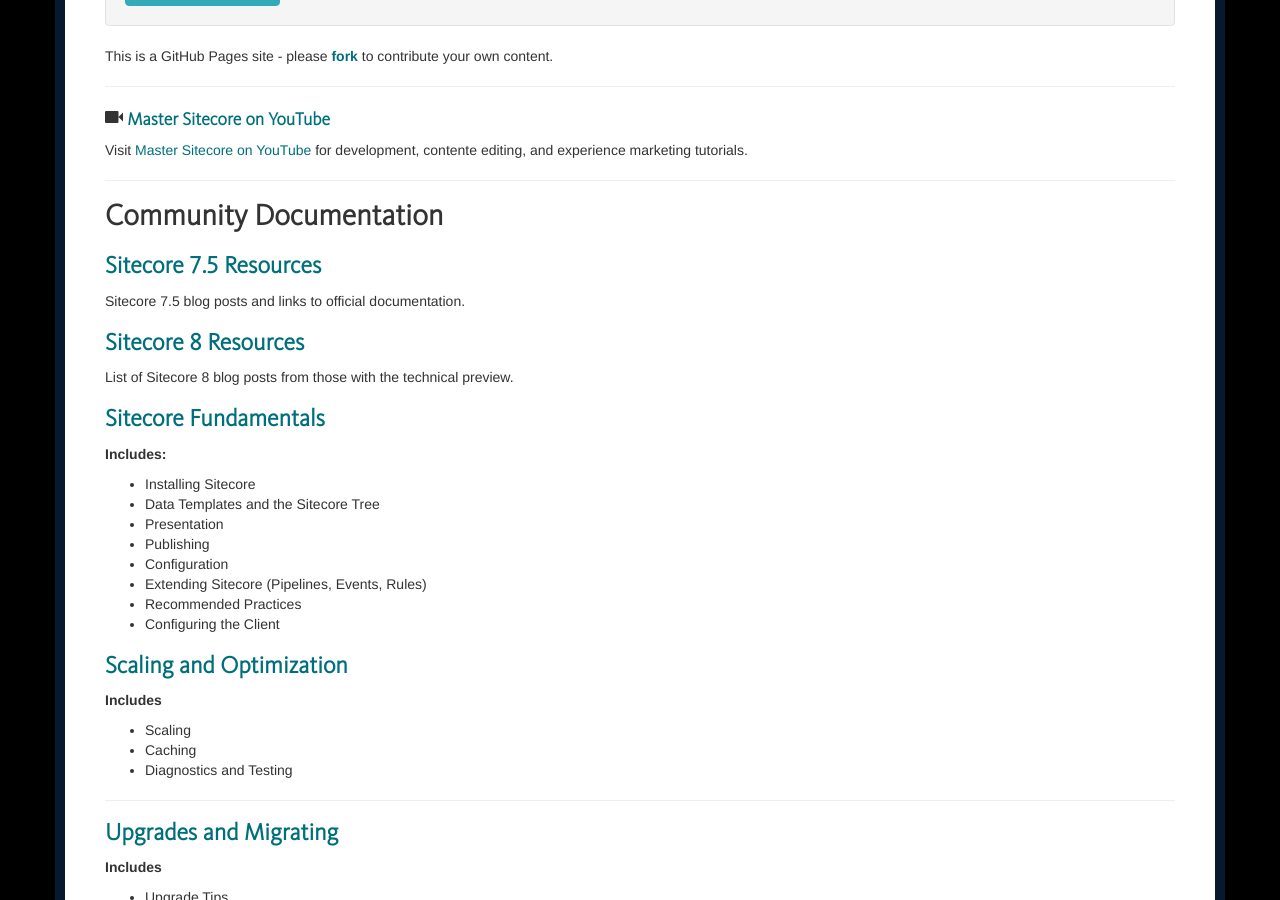
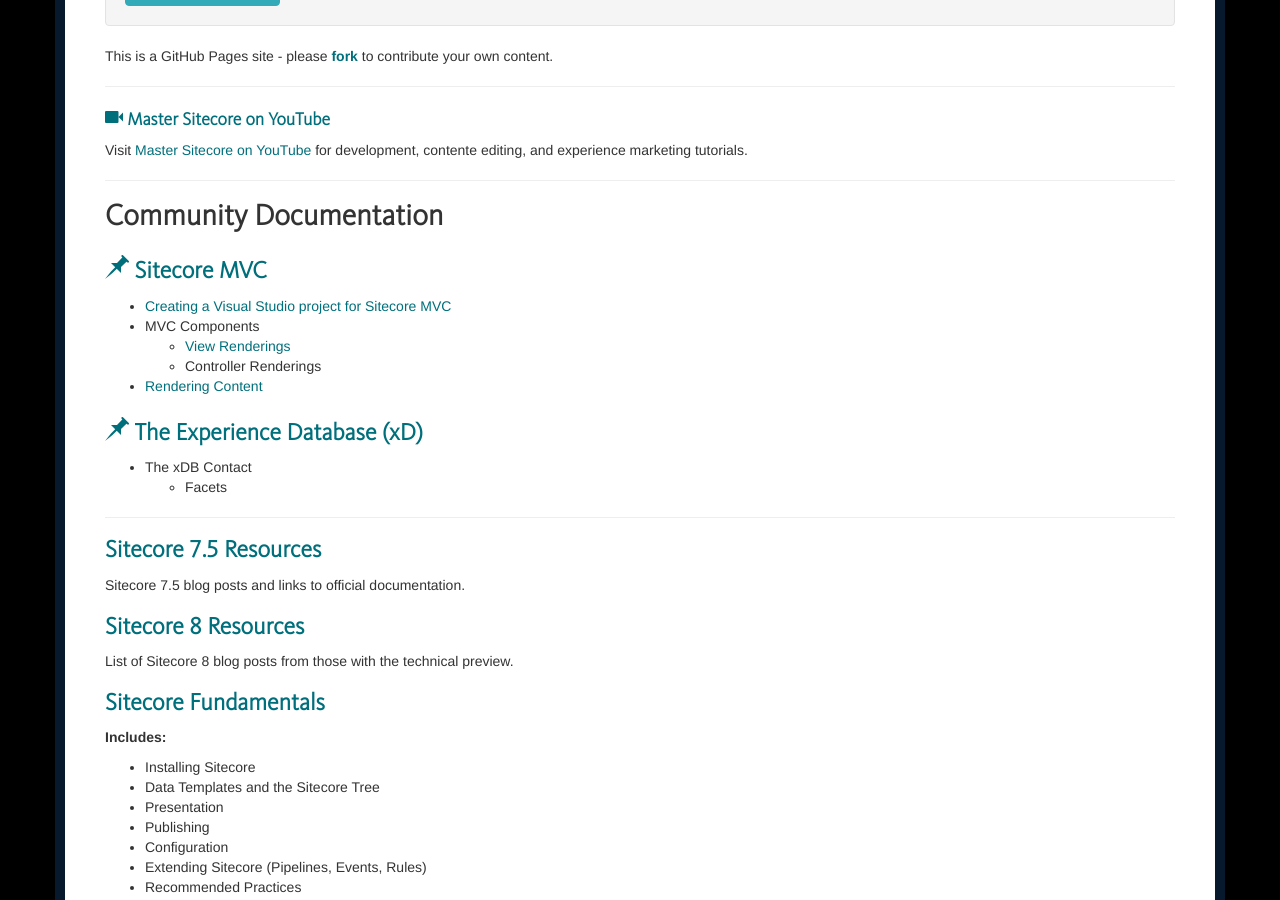
Before and after one commit to Sitecore-Community/docs, a Jekyll site: the page built from index.html, in a window 1280 px wide and 900 px high, scrolled down 492 px. Built offline with Jekyll 4.4.1, drawn with Linux system fonts in a browser that asks for light colours; nearby versions of some CDN libraries; the list of posts is cut into pages by our own code; some of the changed text lies outside the part shown.

Commit message:
Added draft xDB documentation (mostly about the contact).

```diff
--- a/_layouts/default.html
+++ b/_layouts/default.html
@@ -4,7 +4,7 @@
     <meta charset="utf-8">
     <meta http-equiv="X-UA-Compatible" content="IE=edge">
     <meta name="viewport" content="width=device-width, initial-scale=1">
-    <title>The Sitecore Table of Contents - {{page.title}}</title>
+    <title>Sitecore Community Documentation - {{page.title}}</title>
 
     <!-- Bootstrap -->
     <link href="{{ site.baseurl}}/css/bootstrap.min.css" rel="stylesheet">
--- a/_layouts/home.html
+++ b/_layouts/home.html
@@ -4,7 +4,7 @@
     <meta charset="utf-8">
     <meta http-equiv="X-UA-Compatible" content="IE=edge">
     <meta name="viewport" content="width=device-width, initial-scale=1">
-    <title>The Sitecore Table of Contents - {{page.title}}</title>
+    <title>Sitecore Community Documentation - {{page.title}}</title>
 
     <!-- Bootstrap -->
     <link href="{{ site.baseurl}}/css/bootstrap.min.css" rel="stylesheet">
--- a/index.html
+++ b/index.html
@@ -14,7 +14,7 @@
 
 <hr />
 
-<h4><span class="glyphicon glyphicon-facetime-video"></span> <a href="http://youtube.com/mastersitecore">Master Sitecore on YouTube</a></h4>
+<h4><a href="http://youtube.com/mastersitecore"><span class="glyphicon glyphicon-facetime-video"></span> Master Sitecore on YouTube</a></h4>
 
 <p>Visit  <a href="http://youtube.com/mastersitecore">Master Sitecore on YouTube</a> for development, contente editing, and experience marketing tutorials.
 
@@ -22,13 +22,49 @@
 
 <h2>Community Documentation</h2>
 
+
+<h3 id="sitecore-mvcdocsdocumentationsitecore-mvcindexhtml"><a href="{{site.baseurl}}/documentation/Sitecore MVC/index.html"><span class="glyphicon glyphicon-pushpin"></span> Sitecore MVC</a></h3>
+
+<ul>
+  <li><a href="{{site.baseurl}}/documentation/Sitecore MVC/Creating a Visual Studio Project for Sitecore MVC">Creating a Visual Studio project for Sitecore MVC</a></li>
+  <li>
+    MVC Components
+      <ul>
+        <li><a href="{{site.baseurl}}/documentation/Sitecore MVC/View Renderings">View Renderings</a></li>
+        <li>Controller Renderings</li>
+      </ul>
+  </li>
+  <li><a href="{{site.baseurl}}/documentation/Sitecore MVC/Rendering Content">Rendering Content</a></li>
+</ul>
+
+<h3><a href="{{site.baseurl}}/documentation/xDB/"><span class="glyphicon glyphicon-pushpin"></span> The Experience Database (xD)</a></h3>
+
+<ul>
+  <li>The xDB Contact
+      <ul>
+        <li>Facets</li>
+      </ul>
+
+  </li>
+</ul>
+
+
+<hr />
+
+
 <h3 id="sitecore-75-resourcesdocsdocumentationsitecore-7-5indexhtml"><a href="/docs/documentation/Sitecore 7-5/index.html">Sitecore 7.5 Resources</a></h3>
 <p>Sitecore 7.5 blog posts and links to official documentation.</p>
 
 <h3 id="sitecore-8-resourcesdocsdocumentationsitecore-8indexhtml"><a href="/docs/documentation/Sitecore 8/index.html">Sitecore 8 Resources</a></h3>
 <p>List of Sitecore 8 blog posts from those with the technical preview.</p>
 
+
+
+
 <h3 id="sitecore-fundamentalsdocsdocumentationsitecore-fundamentalsindexhtml"><a href="/docs/documentation/Sitecore Fundamentals/index.html">Sitecore Fundamentals</a></h3>
+
+
+
 
 <p><strong>Includes:</strong></p>
 
@@ -122,21 +158,6 @@
   <li>Sheer UI</li>
 </ul>
 
-
-<h3 id="sitecore-mvcdocsdocumentationsitecore-mvcindexhtml"><a href="{{site.baseurl}}/documentation/Sitecore MVC/index.html">Sitecore MVC</a></h3>
-
-<ul>
-	<li><a href="{{site.baseurl}}/documentation/Sitecore MVC/Creating a Visual Studio Project for Sitecore MVC">Creating a Visual Studio project for Sitecore MVC</a></li>
-	<li>
-		MVC Components
-			<ul>
-				<li><a href="{{site.baseurl}}/documentation/Sitecore MVC/View Renderings">View Renderings</a></li>
-				<li>Controller Renderings</li>
-			</ul>
-	</li>
-	<li><a href="{{site.baseurl}}/documentation/Sitecore MVC/Rendering Content">Rendering Content</a></li>
-</ul>
-
 <h3 id="ioc-and-dependency-injectiondocsdocumentationiocindexhtml"><a href="/docs/documentation/IoC/index.html">IoC and Dependency Injection</a></h3>
 
 <hr />
```
Also changed, not shown: documentation/xDB/Facets/index.md (added, +10 -0 lines), documentation/xDB/The xDB Contact/index.md (added, +116 -0 lines), documentation/xDB/index.md (+8 -6 lines).
